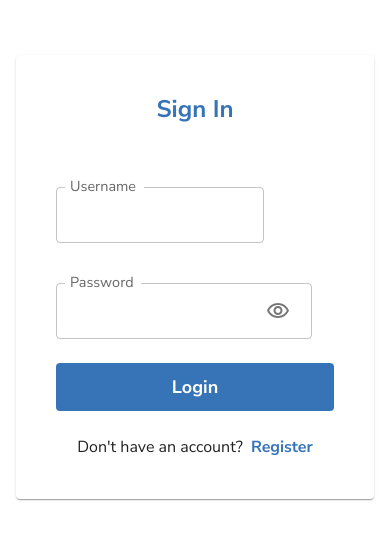
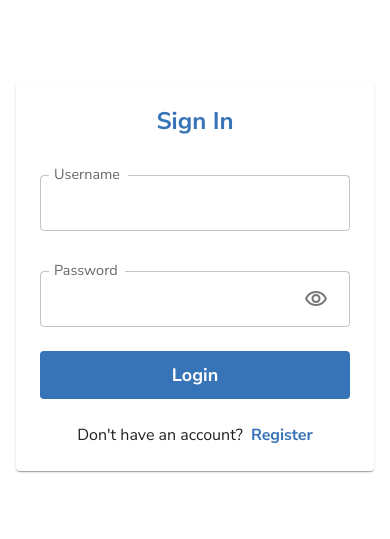
Before and after one commit to neikop/renec-web, a React (Create React App) app: page /auth/login in a window 390 px wide. Shown: the part 145-684 px from the top of the page. Built offline with nearby package versions, Linux system fonts and the light colour scheme.

Commit message:
Add responsive for mobile

```diff
--- a/src/views/Auth/LoginScreen.tsx
+++ b/src/views/Auth/LoginScreen.tsx
@@ -44,13 +44,13 @@ const LoginScreen = () => {
 
   return (
     <Container maxWidth='sm'>
-      <Paper className='space-y-6 p-10'>
-        <Typography variant='h3' color='primary' className='text-center'>
+      <Paper className='space-y-6 p-6 md:p-10'>
+        <Typography variant='h3' color='primary' className='-mb-6 text-center'>
           Sign In
         </Typography>
 
         <Grid container spacing={5}>
-          <Grid item md={12}>
+          <Grid item xs={12}>
             <Controller
               name='username'
               defaultValue=''
@@ -63,7 +63,7 @@ const LoginScreen = () => {
               )}
             />{' '}
           </Grid>
-          <Grid item md={12}>
+          <Grid item xs={12}>
             <Controller
               name='password'
               defaultValue=''
--- a/src/views/Auth/RegisterScreen.tsx
+++ b/src/views/Auth/RegisterScreen.tsx
@@ -38,13 +38,13 @@ const RegisterScreen = () => {
 
   return (
     <Container maxWidth='sm'>
-      <Paper className='space-y-6 p-10'>
-        <Typography variant='h3' color='primary' className='text-center'>
+      <Paper className='space-y-6 p-6 md:p-10'>
+        <Typography variant='h3' color='primary' className='-mb-6 text-center'>
           Sign Up
         </Typography>
 
         <Grid container spacing={5}>
-          <Grid item md={12}>
+          <Grid item xs={12}>
             <Controller
               name='username'
               defaultValue=''
@@ -58,7 +58,7 @@ const RegisterScreen = () => {
             />
           </Grid>
 
-          <Grid item md={12}>
+          <Grid item xs={12}>
             <Controller
               name='password'
               defaultValue=''
@@ -79,7 +79,7 @@ const RegisterScreen = () => {
             />
           </Grid>
 
-          <Grid item md={12}>
+          <Grid item xs={12}>
             <Controller
               name='confirmPassword'
               defaultValue=''
--- a/src/views/Home/components/PopupAddVideo.tsx
+++ b/src/views/Home/components/PopupAddVideo.tsx
@@ -43,10 +43,10 @@ const PopupAddVideo = ({ onClose }: PopupController) => {
 
       <DialogContent>
         <Grid container spacing={3}>
-          <Grid item sm={12}>
+          <Grid item xs={12}>
             <CardVideo video={videoInfo} />
           </Grid>
-          <Grid item sm={12}>
+          <Grid item xs={12}>
             <Controller
               name='url'
               defaultValue=''
```
